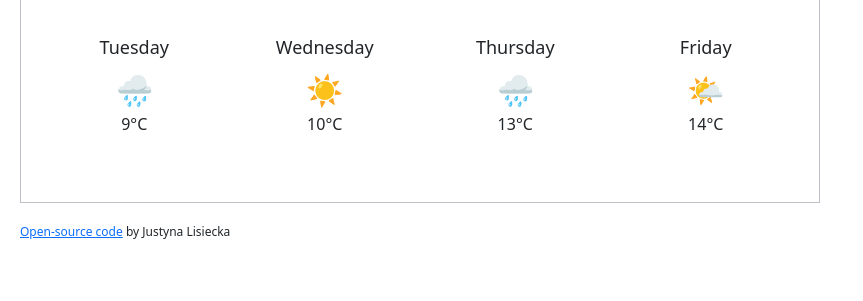
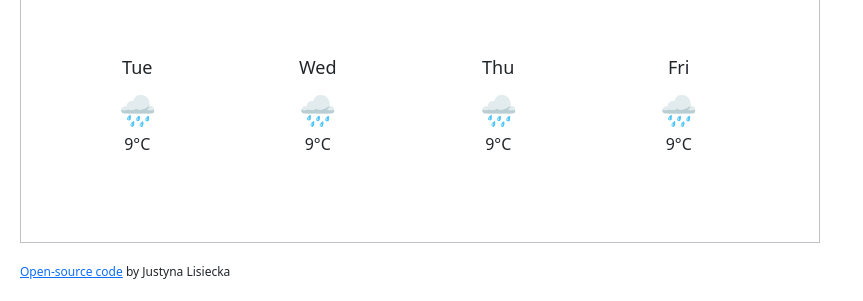
Before and after one commit to cheeeky-monkey/my-project, a plain HTML site: page index.html in a window 1280 px wide. Shown: the part 568-869 px from the top of the page, without its empty margins (0-863 px from the left). Before the commit the page ends 829 px from the top, so only its background shows below. Drawn offline with nearby package versions, Linux system fonts and the light colour scheme; no server answers.

Commit message:
Added injection of HTML for each day of the forecast

```diff
--- a/index.html
+++ b/index.html
@@ -72,28 +72,7 @@
             </div>
           </div>
         </div>
-        <div class="row next-four-days forecast">
-          <div class="col-3 next-days">
-            <h4>Tuesday</h4>
-            <span>🌧</span>
-            <p>9°C</p>
-          </div>
-          <div class="col-3 next-days">
-            <h4>Wednesday</h4>
-            <span>☀️</span>
-            <p>10°C</p>
-          </div>
-          <div class="col-3 next-days">
-            <h4>Thursday</h4>
-            <span>🌧</span>
-            <p>13°C</p>
-          </div>
-          <div class="col-3 next-days">
-            <h4>Friday</h4>
-            <span>🌤</span>
-            <p>14°C</p>
-          </div>
-        </div>
+        <div class="row forecast" id="forecast"></div>
         <small id="updated-at"></small>
       </div>
       <small
--- a/src/index.js
+++ b/src/index.js
@@ -25,6 +25,24 @@ function formatTime(timestamp) {
   }
 
   return `Last update: ${day} ${hours}:${minutes}`;
+}
+//Handles forecast display
+function displayForecast() {
+  let forecastElement = document.querySelector("#forecast");
+  let forecastHTML = `<div class="row forecast">`;
+  let days = ["Tue", "Wed", "Thu", "Fri"];
+  days.forEach(function (day) {
+    forecastHTML =
+      forecastHTML +
+      `
+<div class="col-3 next-day">
+            <h4>${day}</h4>
+            <span>🌧</span>
+            <p>9°C</p>
+          </div>`;
+  });
+  forecastHTML = forecastHTML + `</div>`;
+  forecastElement.innerHTML = forecastHTML;
 }
 
 // Handles weather display
@@ -132,3 +150,4 @@ let currentLocationButton = document.querySelector("#current-location");
 currentLocationButton.addEventListener("click", showCurrentLocationTemperature);
 
 handleSearch("London");
+displayForecast();
--- a/src/style.css
+++ b/src/style.css
@@ -50,11 +50,11 @@ small {
 
 .now-tomorrow,
 .search-bar,
-.next-four-days {
+.forecast {
   padding: 20px;
 }
 
-.next-days {
+.next-day {
   text-align: center;
 }
 
```
